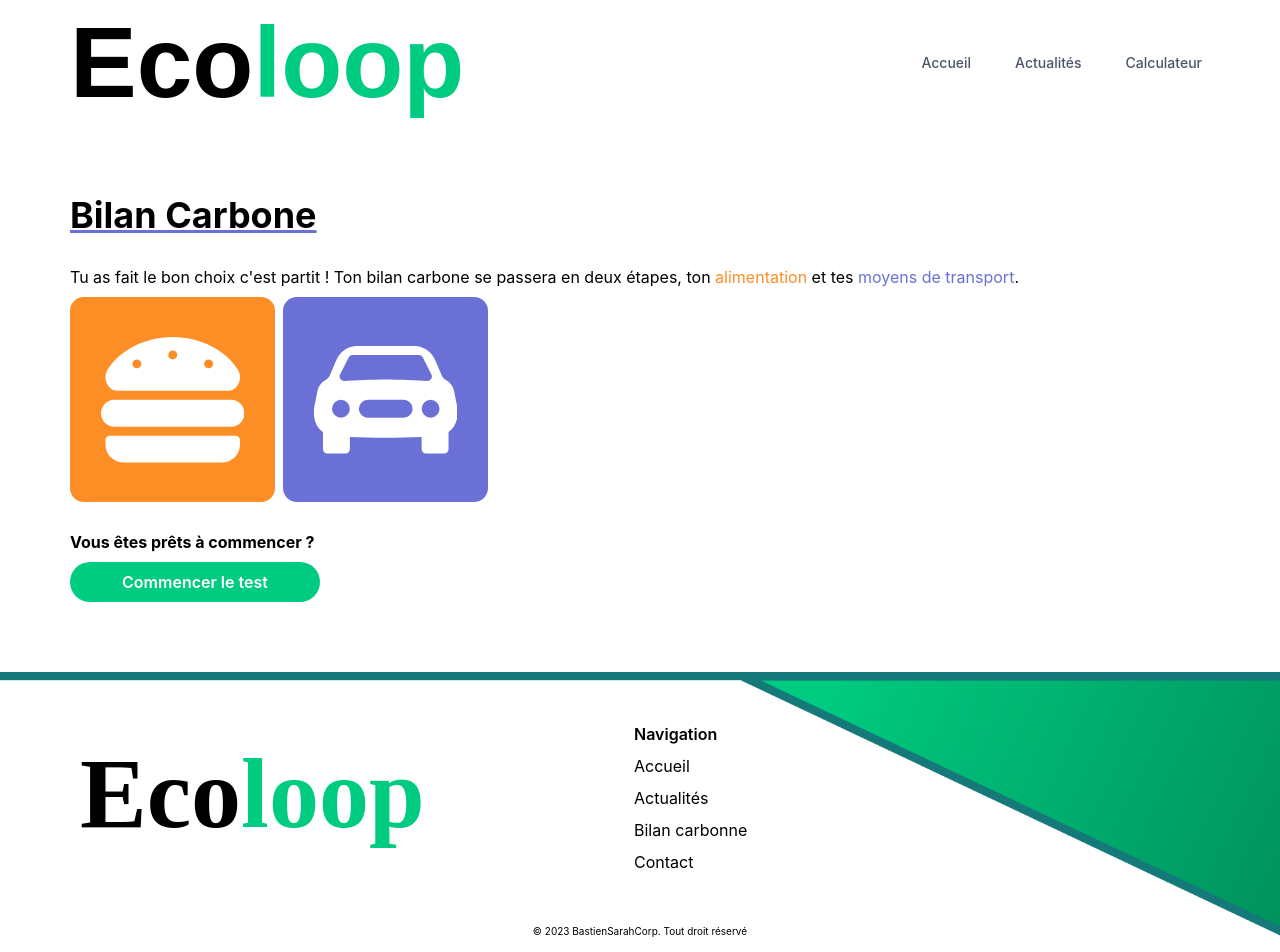
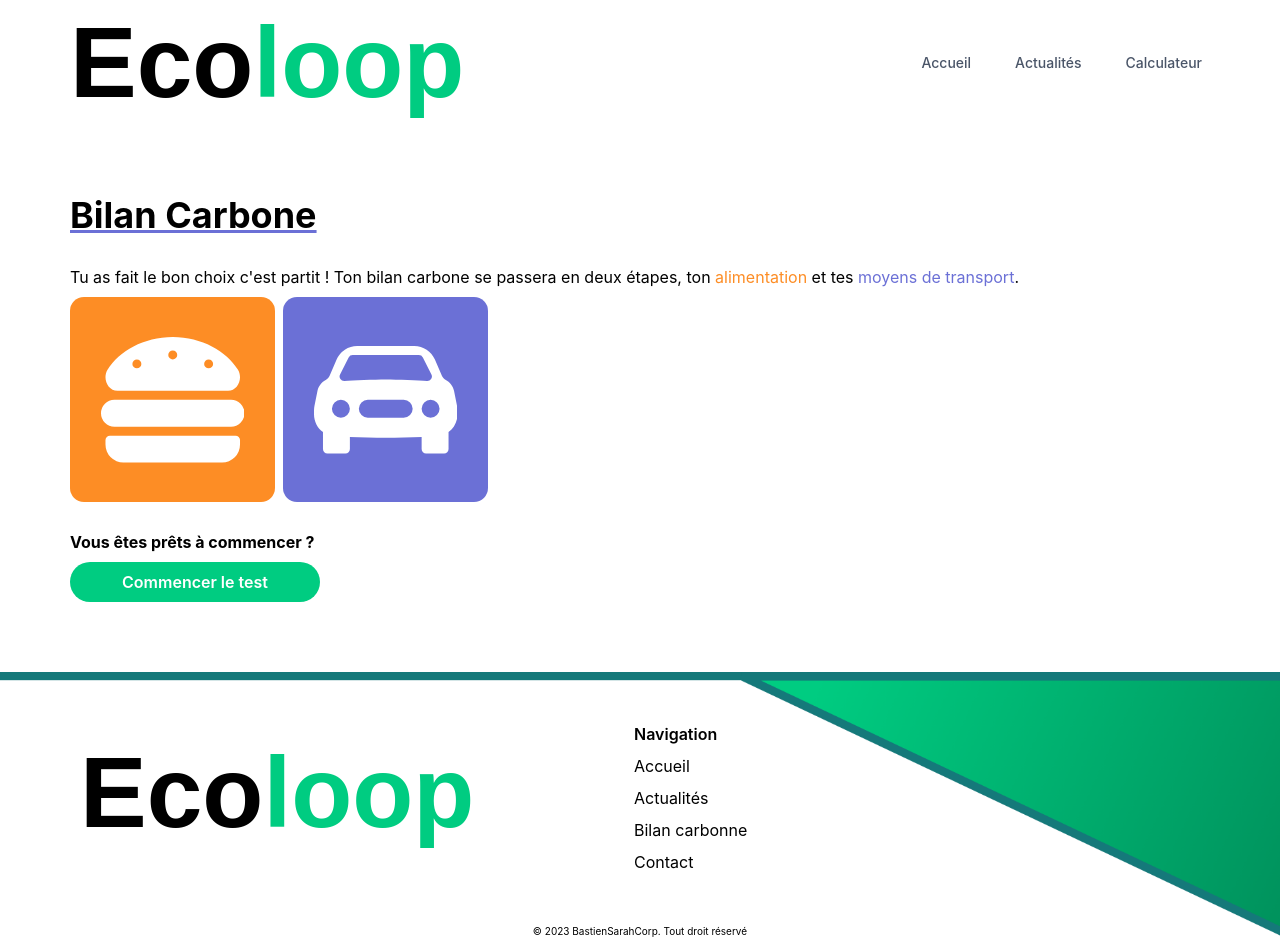
Before and after one commit to sarahPioline/ecoloop, a React (Create React App) app: page /calculator in a window 1280 px wide. Shown: the top 952 px of the page. Built offline with nearby package versions, Linux system fonts and the light colour scheme.

Commit message:
fix: some interface detail (field and footer logo)

```diff
--- a/src/components/footer.tsx
+++ b/src/components/footer.tsx
@@ -31,28 +31,7 @@ export const Footer = () => {
       >
         <Wrap spacing="150px">
           <WrapItem>
-            <svg
-              xmlns="http://www.w3.org/2000/svg"
-              width="404"
-              height="140"
-              viewBox="0 0 404 140"
-            >
-              <text
-                id="Ecoloop"
-                transform="translate(0 105)"
-                fill="#00cc81"
-                font-size="100"
-                font-family="Poppins-Bold, Poppins"
-                font-weight="700"
-              >
-                <tspan x="0" y="0" fill="#000">
-                  Eco
-                </tspan>
-                <tspan y="0" fill="#00cc81">
-                  loop
-                </tspan>
-              </text>
-            </svg>
+          <Logo />
           </WrapItem>
           <WrapItem>
             <Stack direction={"row"} spacing={2}>
--- a/src/components/form/FieldInput.tsx
+++ b/src/components/form/FieldInput.tsx
@@ -73,6 +73,8 @@ export const FieldInput = (props: any) => {
           <NumberInput
             min={0}
             focusBorderColor="#15D08B"
+           _hover={{borderColor: 'gray.400'}}
+            borderColor={"gray.200"}
             value={value ?? ""}
             onChange={handleChange}
           >
@@ -87,8 +89,11 @@ export const FieldInput = (props: any) => {
         ) : (
           <Input
             focusBorderColor="#15D08B"
+            border={"1px"}
+            borderColor={"gray.200"}
             type={showPassword ? "text" : type || "text"}
             id={id}
+            _hover={{borderColor: 'gray.400'}}
             value={value ?? ""}
             onChange={(e) => setValue(e.target.value)}
             onFocus={() => setIsTouched(false)}
```
